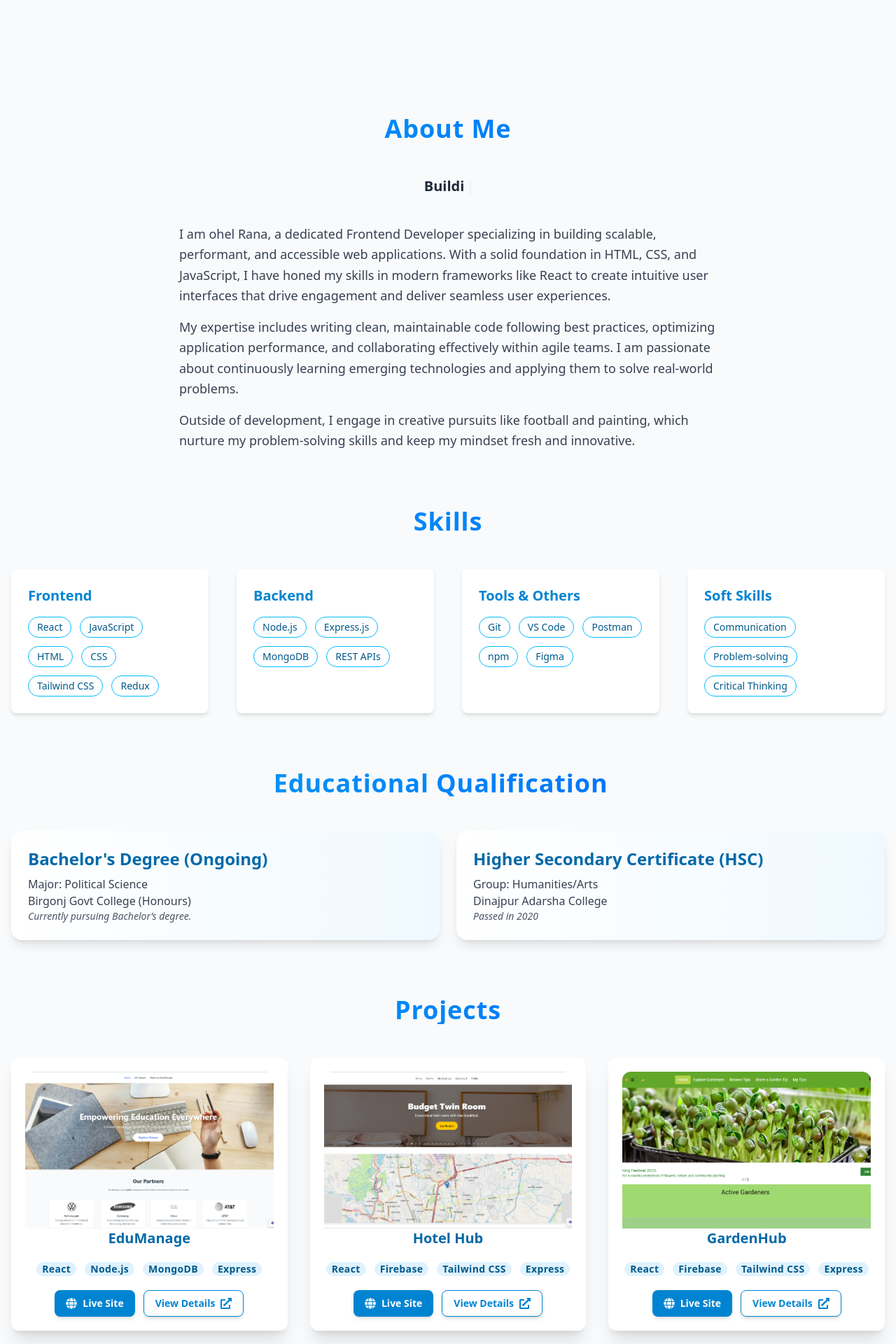
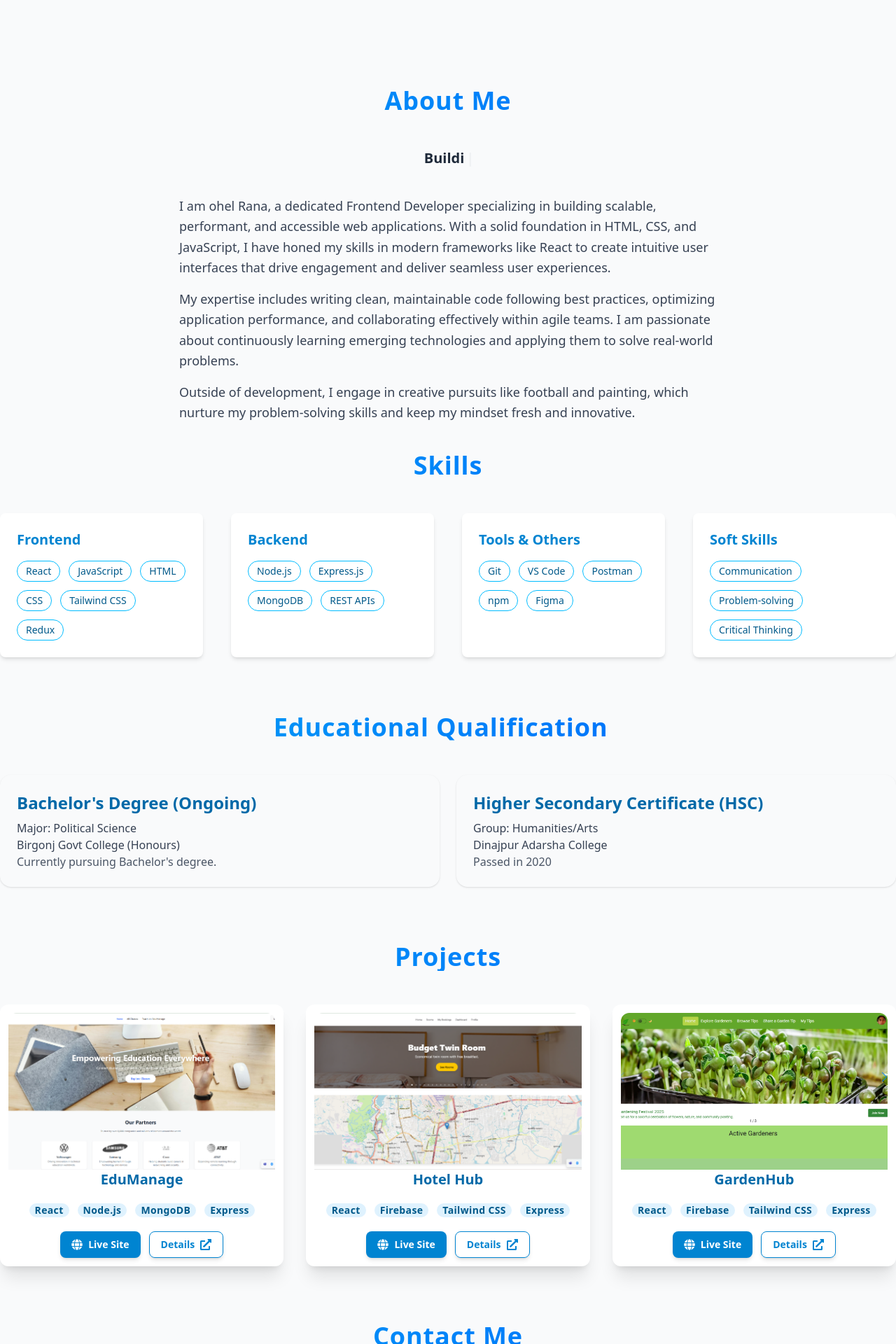
Before and after one commit to sohelrana6105/Portfolio, a React (Vite) app: page / in a window 1280 px wide. Shown: the part 740-2660 px from the top of the page at 70% size. Built offline with nearby package versions, Linux system fonts and the light colour scheme.

Commit message:
fix isue

```diff
--- a/src/componets/Footer.jsx
+++ b/src/componets/Footer.jsx
@@ -19,7 +19,7 @@ export default function Footer() {
       transition={{ duration: 1 }}
     >
       {/* <div className="max-w-7xl mx-auto px-6 sm:px-8 lg:px-0 grid grid-cols-1 md:grid-cols-3 gap-12"> */}
-      <div className="max-w-7xl mx-auto px-6 sm:px-8 lg:px-0 flex flex-col gap-5 sm:gap-0 md:flex-row items-start justify-between">
+      <div className="max-w-7xl mx-auto px-4 sm:px-6 lg:px-10 xl:px-0  flex flex-col gap-5 sm:gap-0 md:flex-row items-start justify-between">
         {/* About Section */}
         <div>
           <h3 className="text-xl font-semibold mb-4 text-sky-700 dark:text-gray-200">
--- a/src/componets/Navbar.jsx
+++ b/src/componets/Navbar.jsx
@@ -34,7 +34,7 @@ export default function Navbar() {
       //   }
       // `}
     >
-      <div className="max-w-7xl mx-auto px-4 sm:px-6 lg:px-0 ">
+      <div className="max-w-7xl mx-auto  ">
         <div className="flex items-center justify-between h-16">
           {/* Brand */}
           <div className="flex items-center">
--- a/src/layout/RootLayout.jsx
+++ b/src/layout/RootLayout.jsx
@@ -27,16 +27,16 @@ export default function RootLayout() {
           scrolled ? "dark:bg-gray-700" : "dark:bg-gray-900"
         }`}
       >
-        <div className="max-w-[1920px] mx-auto px-4">
+        <div className="max-w-[1920px] mx-auto px-4 sm:px-6 lg:px-10 xl:px-0">
           <Navbar scrolled={scrolled} />
         </div>
       </header>
 
-      <main className="max-w-[1920px] mx-auto px-4">
+      <main className="max-w-[1920px] mx-auto ">
         <Outlet />
       </main>
 
-      <footer className="max-w-[1920px] mx-auto px-4">
+      <footer className="max-w-[1920px] mx-auto px-4 sm:px-6 lg:px-7 xl:px-0">
         <Footer />
       </footer>
     </div>
--- a/src/sections/About.jsx
+++ b/src/sections/About.jsx
@@ -6,7 +6,7 @@ export default function About() {
   return (
     <section
       id="about"
-      className="bg-gray-50 dark:bg-gray-900  px-7 sm:px-7 py-10   scroll-mt-96 md:scroll-mt-96 lg:scroll-mt-24"
+      className="bg-gray-50 dark:bg-gray-900  px-4 sm:px-6 lg:px-10 xl:px-0    scroll-mt-96 md:scroll-mt-96 lg:scroll-mt-24"
     >
       <motion.h2
         className="text-4xl font-extrabold mb-12 text-center tracking-wide text-transparent bg-clip-text bg-gradient-to-r from-sky-500 to-blue-600 dark:from-gray-400"
--- a/src/sections/Contact.jsx
+++ b/src/sections/Contact.jsx
@@ -13,7 +13,7 @@ import ContactForm from "../componets/ContactForm";
 export default function Contact() {
   return (
     <div id="contact" className=" scroll-mt-96 md:scroll-mt-96 lg:scroll-mt-24">
-      <section className="max-w-7xl mx-auto py-10  px-7 lg:px-0 ">
+      <section className="max-w-7xl mx-auto  px-4 sm:px-6 lg:px-10 xl:px-0  py-10   ">
         <motion.h2
           className="text-4xl font-extrabold mb-12 text-center tracking-wide text-transparent bg-clip-text bg-gradient-to-r from-sky-500 to-blue-600 dark:from-gray-400"
           initial={{ opacity: 0, y: -30 }}
--- a/src/sections/Education.jsx
+++ b/src/sections/Education.jsx
@@ -7,7 +7,7 @@ export default function Education() {
     <div className="">
       <section
         id="education"
-        className="max-w-7xl mx-auto px-7 sm:px-7 lg:px-0 py-10 scroll-mt-96 md:scroll-mt-96 lg:scroll-mt-24"
+        className="max-w-7xl mx-auto px-4 sm:px-6 lg:px-10 xl:px-0  py-10 scroll-mt-96 md:scroll-mt-96 lg:scroll-mt-24"
       >
         {/* Heading with typewriter */}
         <motion.h2
@@ -39,12 +39,12 @@ export default function Education() {
         >
           {/* Bachelor's Card */}
           <div
-            className="bg-gradient-to-r from-white to-sky-50
+            className="dark:bg-gradient-to-r from-white to-sky-50
           dark:from-gray-900 dark:to-sky-800
-          rounded-2xl shadow-lg p-6 dark:border dark:border-gray-700
+          rounded-2xl shadow-sm dark:shadow-lg p-6 dark:border dark:border-gray-700
           hover:shadow-xl transition-all duration-300"
           >
-            <h3 className="text-2xl font-bold text-sky-700 dark:text-sky-400 mb-2">
+            <h3 className="text-2xl font-semibold text-sky-700 dark:text-sky-400 mb-2">
               Bachelor's Degree (Ongoing)
             </h3>
             <p className="text-gray-700 dark:text-gray-300">
@@ -53,19 +53,19 @@ export default function Education() {
             <p className="text-gray-700 dark:text-gray-300">
               Birgonj Govt College (Honours)
             </p>
-            <p className="italic text-gray-600 dark:text-gray-400 text-sm">
-              Currently pursuing Bachelor’s degree.
+            <p className=" text-gray-600 dark:text-gray-400 ">
+              Currently pursuing Bachelor's degree.
             </p>
           </div>
 
           {/* HSC Card */}
           <div
-            className="bg-gradient-to-r from-white to-sky-50
+            className="dark:bg-gradient-to-r from-white to-sky-50
           dark:from-gray-900 dark:to-sky-800
-          rounded-2xl shadow-lg p-6 dark:border dark:border-gray-700
+          rounded-2xl shadow-sm dark:hadow-lg p-6 dark:border dark:border-gray-700
           hover:shadow-xl transition-all duration-300"
           >
-            <h3 className="text-2xl font-bold text-sky-700 dark:text-sky-400 mb-2">
+            <h3 className="text-2xl font-semibold text-sky-700 dark:text-sky-400 mb-2">
               Higher Secondary Certificate (HSC)
             </h3>
             <p className="text-gray-700 dark:text-gray-300">
@@ -74,9 +74,7 @@ export default function Education() {
             <p className="text-gray-700 dark:text-gray-300">
               Dinajpur Adarsha College
             </p>
-            <p className="italic text-gray-600 dark:text-gray-400 text-sm">
-              Passed in 2020
-            </p>
+            <p className=" text-gray-600 dark:text-gray-400 ">Passed in 2020</p>
           </div>
         </motion.div>
       </section>
--- a/src/sections/Hero.jsx
+++ b/src/sections/Hero.jsx
@@ -5,15 +5,15 @@ import { FaGithub, FaLinkedin } from "react-icons/fa";
 
 export default function Hero() {
   return (
-    <div className="min-h-screen flex items-center justify-center px-4">
+    <div className="min-h-screen flex items-center justify-center ">
       <section
         id="home"
-        className="max-w-7xl w-full mx-auto flex flex-col-reverse md:flex-row items-center justify-center gap-10"
+        className="max-w-7xl w-full mx-auto  px-4 sm:px-6 lg:px-10 xl:px-0   flex flex-col-reverse md:flex-col lg:flex-row lg:items-center justify-center gap-10"
       >
         {/* Text content */}
-        {/* Text content */}
+
         <motion.div
-          className="flex-1 text-center md:text-left"
+          className="flex-1   text-center md:text-left"
           initial={{ opacity: 0, y: 30 }}
           animate={{ opacity: 1, y: 0 }}
           transition={{ duration: 0.8, ease: "easeOut" }}
@@ -107,7 +107,7 @@ export default function Hero() {
           <img
             src="/assets/Sohel_facebook.jpg"
             alt="Sohel Rana"
-            className="w-56 h-56 sm:w-72 sm:h-72 md:w-[450px] md:h-[450px] rounded-full object-cover shadow-lg"
+            className="w-56 h-56 sm:w-72 sm:h-72 lg:w-[350px] lg:h-[350px]   xl:w-[450px] xl:h-[450px] rounded-full object-cover shadow-lg "
           />
         </motion.div>
       </section>
--- a/src/sections/Projects.jsx
+++ b/src/sections/Projects.jsx
@@ -9,7 +9,7 @@ export default function Projects() {
     <div className="">
       <section
         id="projects"
-        className="px-7 lg:px-0 sm:px-7 py-10 max-w-7xl mx-auto scroll-mt-96 md:scroll-mt-96 lg:scroll-mt-24"
+        className="max-w-7xl mx-auto px-4 sm:px-6 lg:px-10 xl:px-0  py-10  scroll-mt-96 md:scroll-mt-96 lg:scroll-mt-24"
         aria-label="Projects Section"
       >
         <motion.h2
@@ -27,7 +27,7 @@ export default function Projects() {
             ({ id, name, image, techStack, liveLink, githubLink }) => (
               <motion.article
                 key={id}
-                className="bg-white dark:bg-gray-900 dark:border dark:border-gray-700 rounded-xl shadow-xl overflow-hidden flex flex-col p-5"
+                className="bg-white dark:bg-gray-900 dark:border dark:border-gray-700 rounded-xl shadow-xl overflow-hidden flex flex-col p-3 "
                 initial={{ opacity: 0, y: 30 }}
                 whileInView={{ opacity: 1, y: 0 }}
                 viewport={{ once: true }}
@@ -86,7 +86,7 @@ export default function Projects() {
                       aria-label={`View details of ${name}`}
                       className="border border-sky-600 text-sky-600 font-semibold rounded-lg shadow-md hover:bg-sky-600 hover:text-white transition px-4 py-2 flex items-center justify-center space-x-2"
                     >
-                      <span className="text-sm">View Details</span>
+                      <span className="text-sm"> Details</span>
                       <FaExternalLinkAlt />
                     </a>
                   </div>
--- a/src/sections/Skills.jsx
+++ b/src/sections/Skills.jsx
@@ -51,7 +51,7 @@ export default function Skills() {
     <div className=" ">
       <section
         id="skills"
-        className="max-w-7xl mx-auto px-7 sm:px-7 lg:px-0 py-10 scroll-mt-96 md:scroll-mt-96 lg:scroll-mt-24"
+        className="max-w-7xl mx-auto  px-4 sm:px-6 lg:px-10 xl:px-0  py-10 scroll-mt-96 md:scroll-mt-96 lg:scroll-mt-24"
       >
         <motion.h2
           className="text-4xl font-extrabold mb-12 text-center tracking-wide text-transparent bg-clip-text bg-gradient-to-r from-sky-500 to-blue-600 dark:from-gray-400"
@@ -63,7 +63,7 @@ export default function Skills() {
           Skills
         </motion.h2>
 
-        <div className="grid md:grid-cols-3 lg:grid-cols-4 gap-10 ">
+        <div className="grid md:grid-cols-3 xl:grid-cols-4 gap-10 ">
           {skillCategories.map(({ category, skills }) => (
             <motion.div
               key={category}
```
